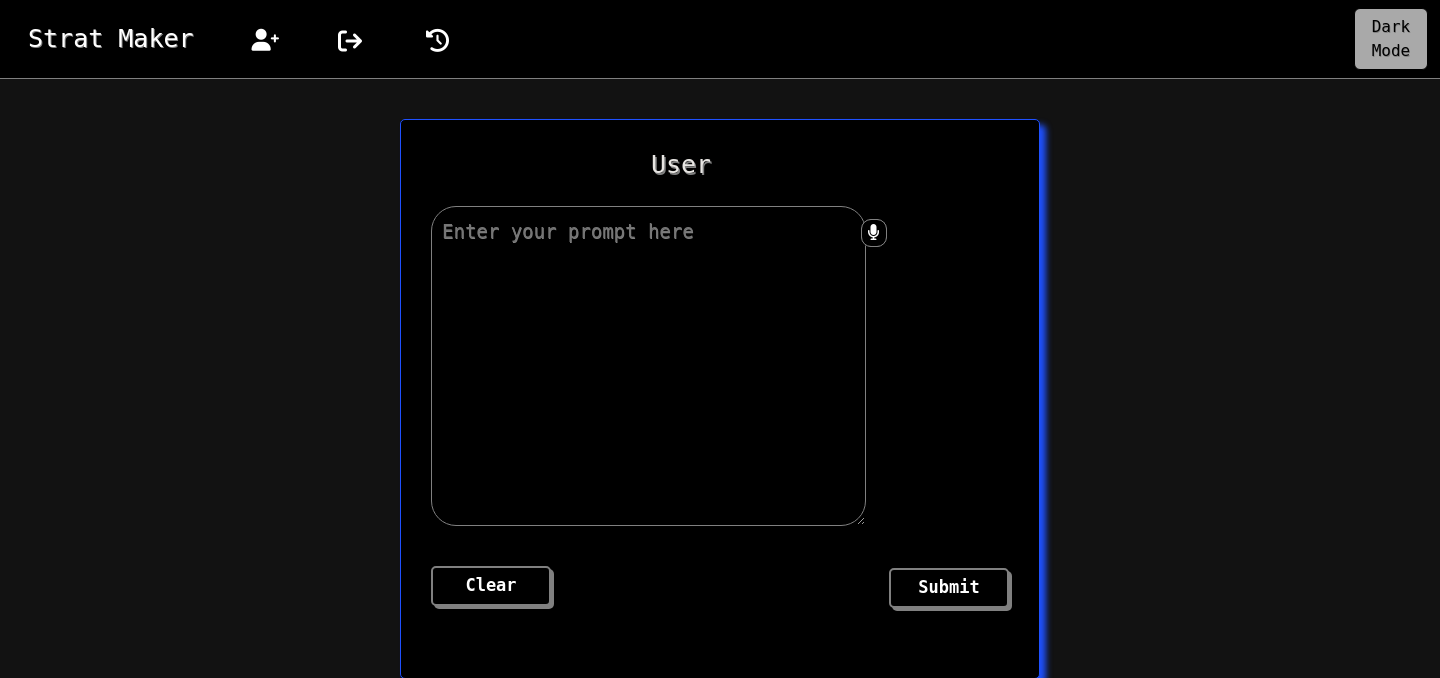
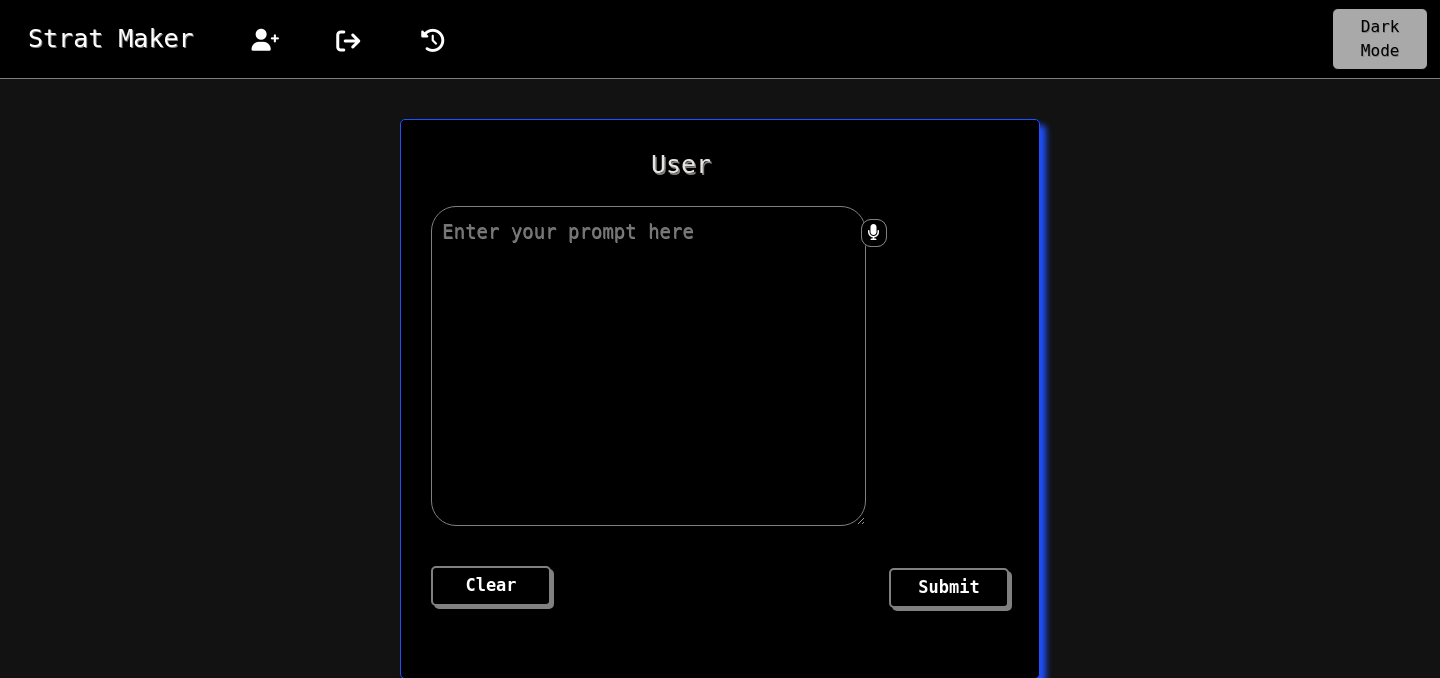
Before and after one commit to hetkothari09/Deploy-Strat-Maker, a Flask app: template templates/interfaceTesting.html in a window 1440 px wide. Shown: the top 678 px of the page. Run offline with Flask 3, Linux system fonts and the light colour scheme; the template is opened without the code that fills it, so the values that code supplies are empty; some libraries are stand-ins or nearby versions.

Commit message:
changed css of navbar

```diff
--- a/templates/interfaceTesting.html
+++ b/templates/interfaceTesting.html
@@ -27,16 +27,16 @@
             </li>
             <li class="nav-item">
               <a class="nav-link" href="/login">
-                <i class="fa fa-sign-out" style="margin-left: 43px; font-size:24px; margin-top:7px;"></i>
+                <i class="fa fa-sign-out" style="margin-left: 41.2px; font-size:24px; margin-top:7px;"></i>
               </a>
             </li>
             <li class="nav-item">
               <a class="nav-link" href="/dbshow/{{username}}">
-                <i class="fa fa-history" aria-hidden="true" style="margin-left: 48px; font-size:23px; margin-top:7px;"></i>
+                <i class="fa fa-history" aria-hidden="true" style="margin-left: 45px; font-size:23px; margin-top:7px;"></i>
               </a>
             </li>
           </ul>
-            <button class="btn btn-outline-secondary ms-auto" id="modeToggle" style="margin-left: 112.1vh; text-shadow: 0.6px 0.6px gray;">Dark Mode</button>
+            <button class="btn btn-outline-secondary ms-auto" id="modeToggle" style="margin-left: 110vh; text-shadow: 0.6px 0.6px gray;">Dark Mode</button>
       </div>
     </div>
   </nav>
```
